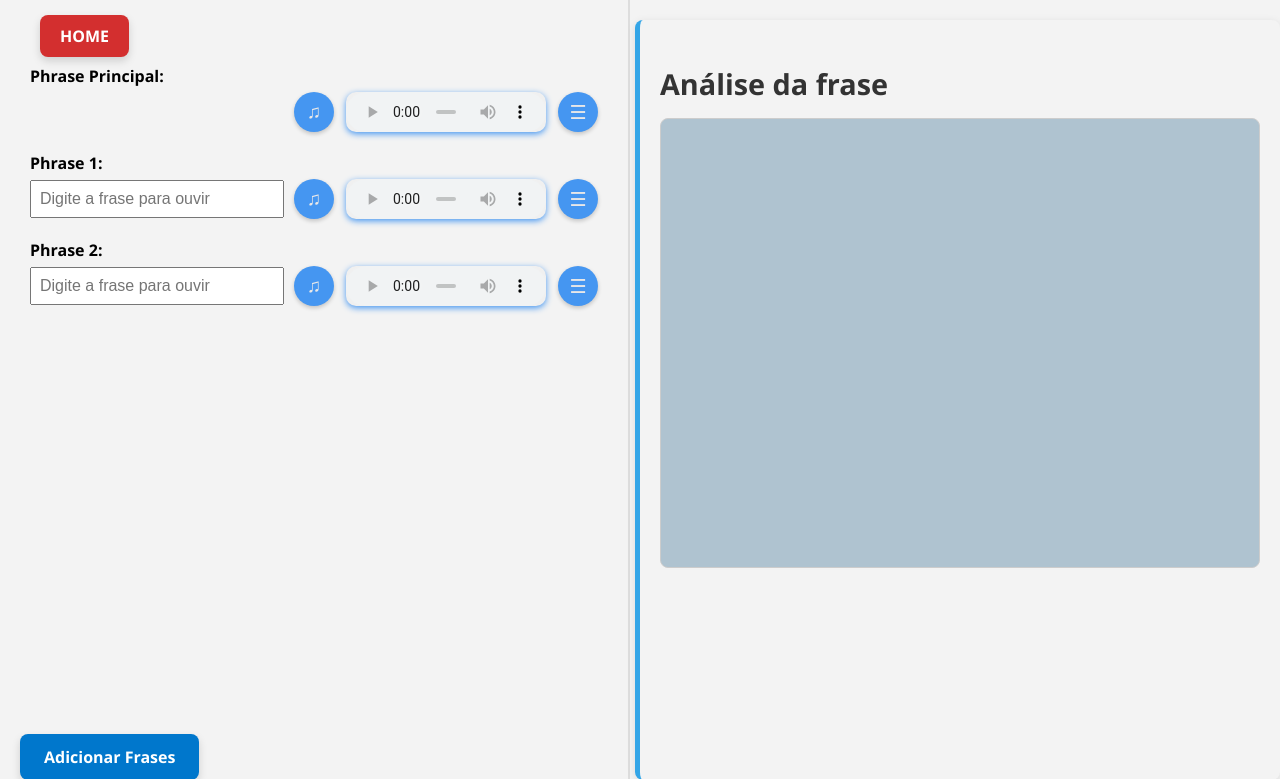
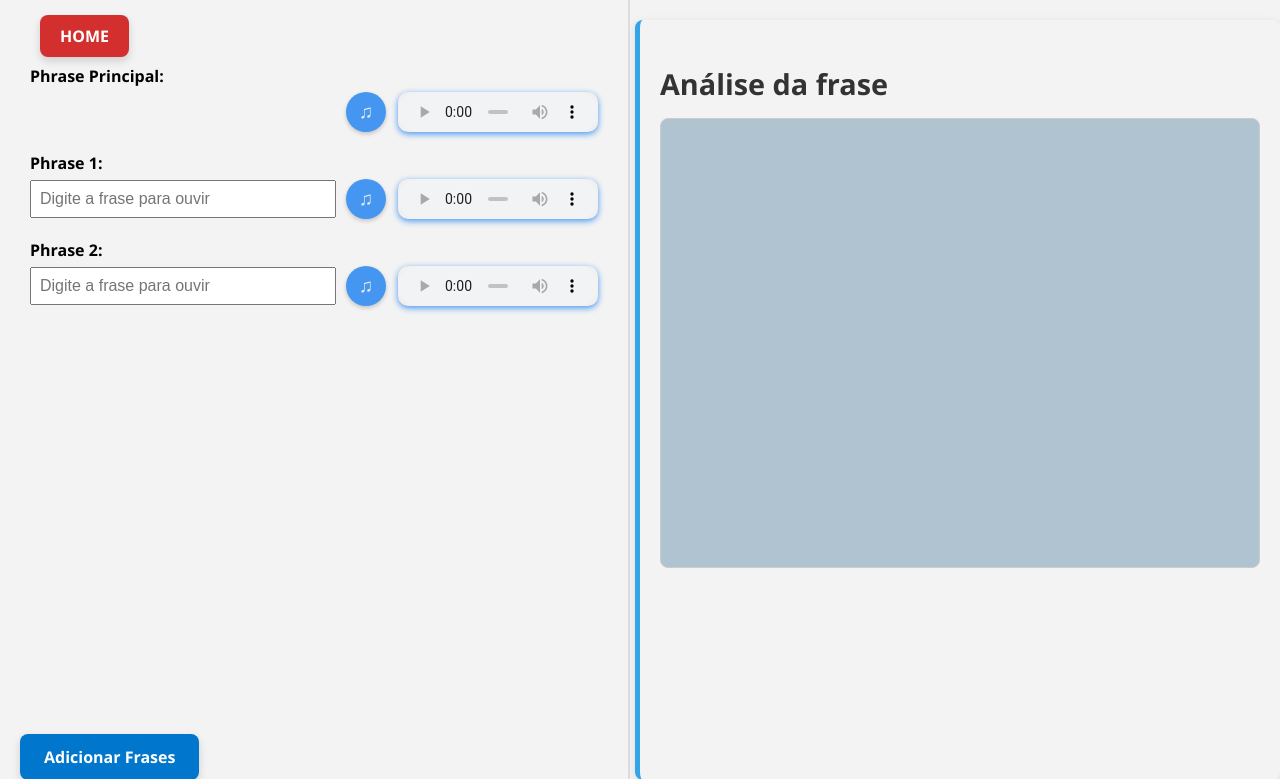
Before and after one commit to pereiraleonardo01/learn-english, a Django app: template Learning_English/templates/detailed.html in a window 1280 px wide. Shown: the top 779 px of the page. Run offline with Django 5.2, Linux system fonts and the light colour scheme; the template is opened without the code that fills it, so the values that code supplies are empty.

Commit message:
desatizando o icone de menu

```diff
--- a/Learning_English/static/styles.css
+++ b/Learning_English/static/styles.css
@@ -144,7 +144,10 @@ strong {
 .player:hover {
   box-shadow: 0 2px 6px #000c1a;
 }
-
+/* desatizando o icone de menu ☰ */
+.menu-toggle {
+    display: none;
+  }
 /* Link para adicionar frases */
 .add_phrases {
   position: fixed;
```
